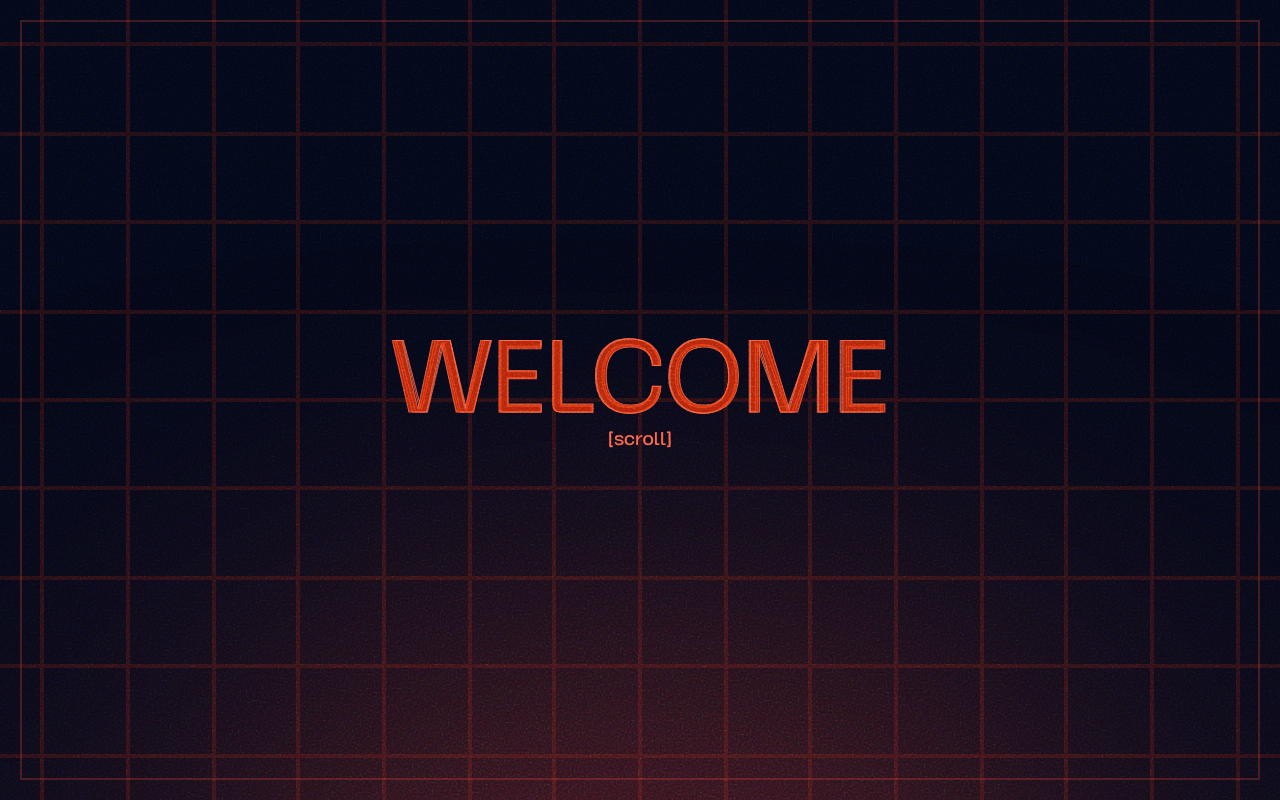
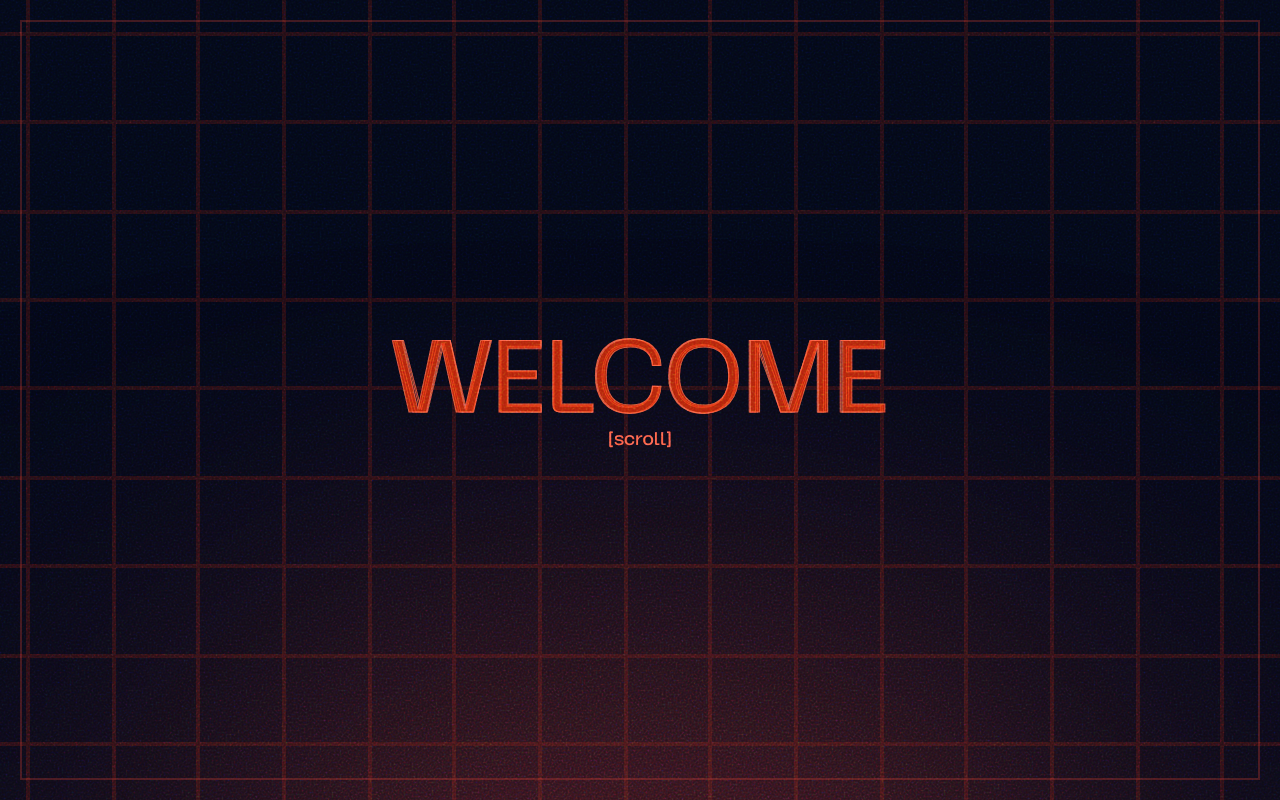
Before and after one commit to ronishrohan/portfolio, a React (Vite) app: page / in a window 1280 px wide. Shown: the top 800 px of the page. Built offline with nearby package versions, Linux system fonts and the light colour scheme.

Commit message:
fixed small issue

```diff
--- a/src/pages/home/components/GridBackground.jsx
+++ b/src/pages/home/components/GridBackground.jsx
@@ -4,8 +4,8 @@ import { useState } from "react";
 import {useScroll, useSpring, useTransform, motion} from "framer-motion"
 function GridBackground({mainRef}) {
   const [size, setSize] = useState(window.innerWidth / 30);
-  const scroll = useScroll({target: mainRef, offset: ["1 0", "1 1"]})
-  const scrollProgress = useSpring(useTransform(scroll.scrollYProgress, [0,1], [-100,100]), {damping:50, stiffness:500})
+  const scroll = useScroll()
+  const scrollProgress = useSpring(useTransform(scroll.scrollYProgress, [0,1], [100,-100]), {damping:50, stiffness:500})
 
   useEffect(() => {
     function changeSize() {
```
